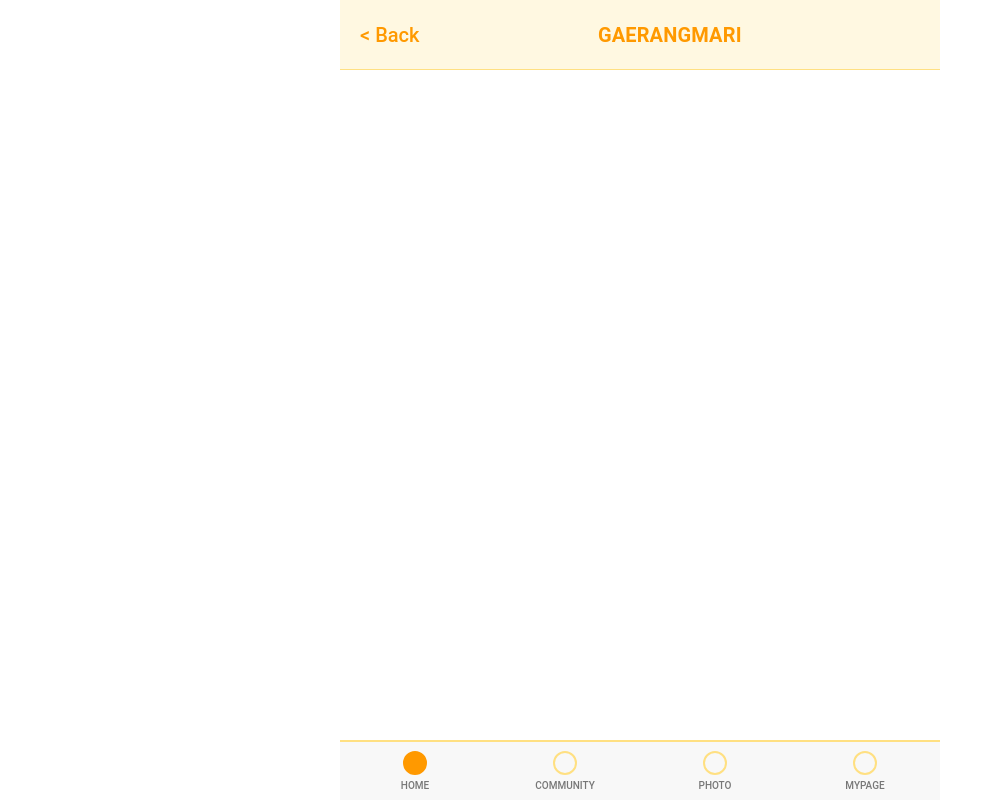
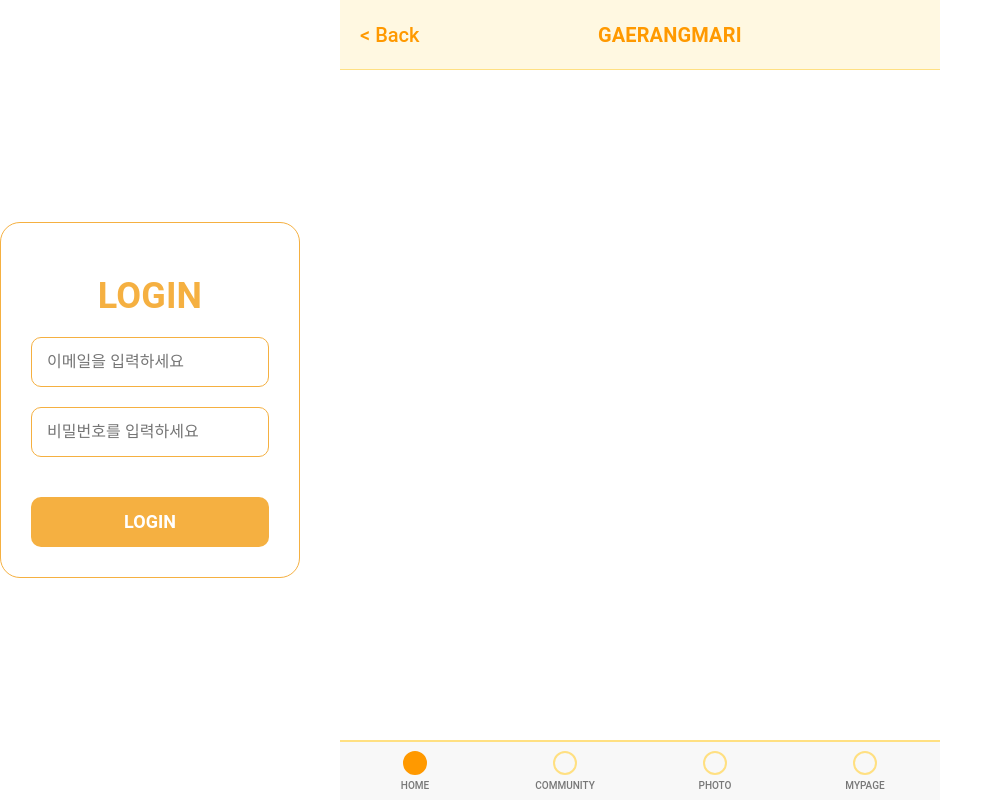
Before and after one commit to OZ-5-1-TEAM/1-Team, a React (Vite) app: page /login in a window 1280 px wide. Shown: the whole page, without its empty margins (0-1003 px from the left). Built offline with nearby package versions, Linux system fonts and the light colour scheme; the HTML template or start-up script is replaced by a standard one.

Commit message:
#65 feat: 로그인 페이지(LoginPage) 구성

```diff
--- a/src/App.jsx
+++ b/src/App.jsx
@@ -7,6 +7,7 @@ import NoticePage from './pages/NoticePage';
 import StartPage from './pages/StartPage';
 import WeatherPage from './pages/WeatherPage';
 import JoinPage from './pages/JoinPage';
+import LoginPage from './pages/LoginPage';
 
 const theme = createTheme({
   palette: {
@@ -36,6 +37,7 @@ function App() {
           <Route path='/start' element={<StartPage />} />
           <Route path='/weather' element={<WeatherPage />} />
           <Route path='/join' element={<JoinPage />} />
+          <Route path='/login' element={<LoginPage />} />
           {/* 경로를 소문자로 통일하십쇼 */}
           {/* 예시) path부분 소문자 통일 <Route path="/community" element={<Community />} /> */}
         </Routes>
--- a/src/pages/LoginPage.jsx
+++ b/src/pages/LoginPage.jsx
@@ -0,0 +1,130 @@
+import { useState } from 'react';
+import styled from 'styled-components';
+
+// 전체 화면 Wrapper
+const FullScreenWrapper = styled.div`
+  display: flex;
+  justify-content: center;
+  align-items: center;
+  height: 100vh;
+  background-color: #ffffff;
+  margin: 0;
+`;
+
+// Wrapper: 회원가입 페이지와 동일한 스타일 유지
+const LoginWrapper = styled.div`
+  padding: 30px;
+  width: 300px; /* 회원가입 페이지와 동일한 너비 */
+  border: 1px solid #f5b041;
+  border-radius: 20px;
+  background-color: #ffffff;
+`;
+
+const Title = styled.h1`
+  font-size: 36px;
+  color: #f5b041;
+  text-align: center;
+  margin-bottom: 20px;
+`;
+
+const InputWrapper = styled.div`
+  margin-bottom: 20px;
+`;
+
+const Input = styled.input`
+  width: 100%;
+  height: 50px;
+  padding: 0 15px;
+  border: 1px solid ${(props) => (props.error ? 'red' : '#f5b041')};
+  border-radius: 10px;
+  font-size: 16px;
+`;
+
+const ErrorMessage = styled.p`
+  color: red;
+  font-size: 14px;
+  margin-top: 5px;
+`;
+
+const Button = styled.button`
+  width: 100%;
+  height: 50px;
+  background-color: #f5b041;
+  color: white;
+  font-size: 18px;
+  font-weight: bold;
+  border: none;
+  border-radius: 10px;
+  cursor: pointer;
+  margin-top: 20px;
+  &:hover {
+    background-color: #f39c12;
+  }
+`;
+
+function LoginPage() {
+  const [form, setForm] = useState({ email: '', password: '' });
+  const [errors, setErrors] = useState({});
+
+  const handleChange = (e) => {
+    setForm({ ...form, [e.target.name]: e.target.value });
+  };
+
+  const validate = () => {
+    const newErrors = {};
+
+    if (!form.email) {
+      newErrors.email = '이메일을 입력해주세요.';
+    } else if (!/\S+@\S+\.\S+/.test(form.email)) {
+      newErrors.email = '유효한 이메일 주소를 입력해주세요.';
+    }
+
+    if (!form.password) {
+      newErrors.password = '비밀번호를 입력해주세요.';
+    }
+
+    setErrors(newErrors);
+    return Object.keys(newErrors).length === 0;
+  };
+
+  const handleSubmit = (e) => {
+    e.preventDefault();
+    if (validate()) {
+      console.log('로그인 정보:', form);
+      // 로그인 API 호출 로직 추가
+    }
+  };
+
+  return (
+    <FullScreenWrapper>
+      <LoginWrapper>
+        <Title>LOGIN</Title>
+        <form onSubmit={handleSubmit}>
+          <InputWrapper>
+            <Input
+              type='email'
+              name='email'
+              placeholder='이메일을 입력하세요'
+              onChange={handleChange}
+              error={errors.email}
+            />
+            {errors.email && <ErrorMessage>{errors.email}</ErrorMessage>}
+          </InputWrapper>
+          <InputWrapper>
+            <Input
+              type='password'
+              name='password'
+              placeholder='비밀번호를 입력하세요'
+              onChange={handleChange}
+              error={errors.password}
+            />
+            {errors.password && <ErrorMessage>{errors.password}</ErrorMessage>}
+          </InputWrapper>
+          <Button type='submit'>LOGIN</Button>
+        </form>
+      </LoginWrapper>
+    </FullScreenWrapper>
+  );
+}
+
+export default LoginPage;
```
